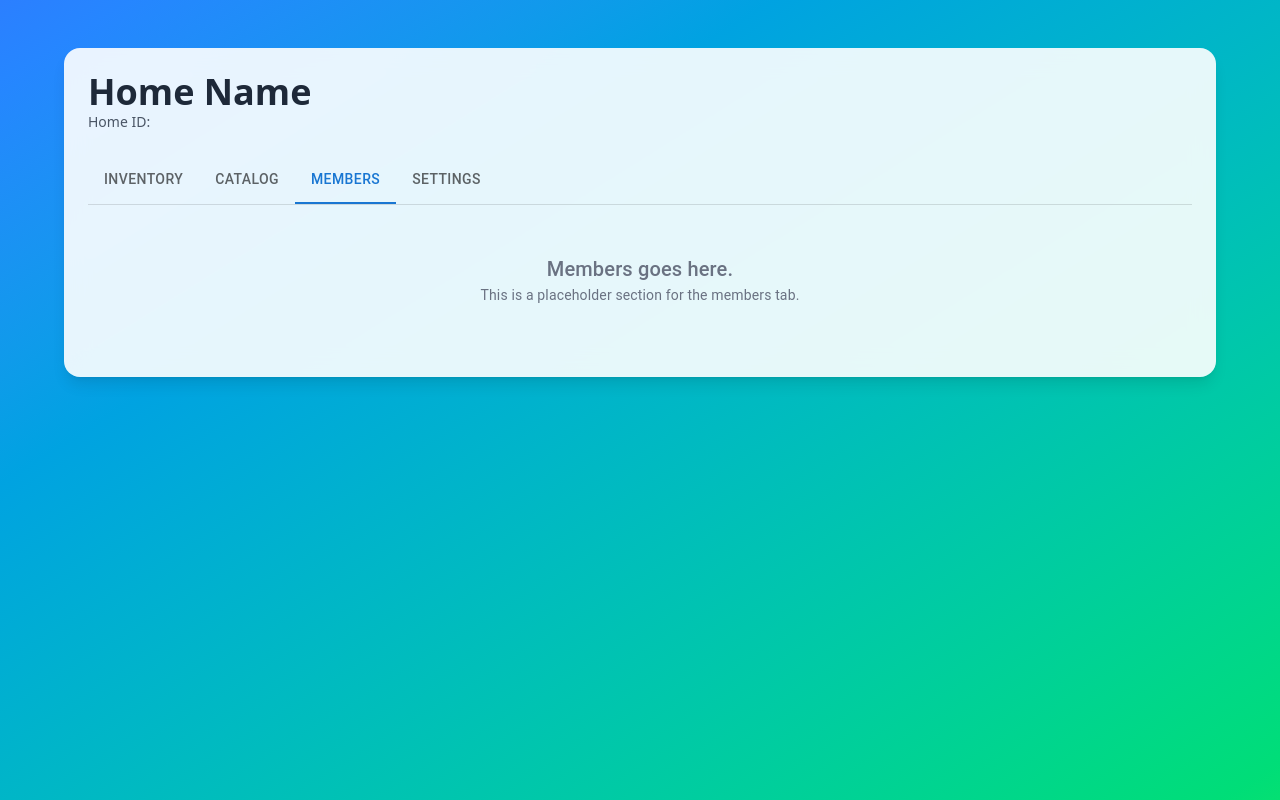
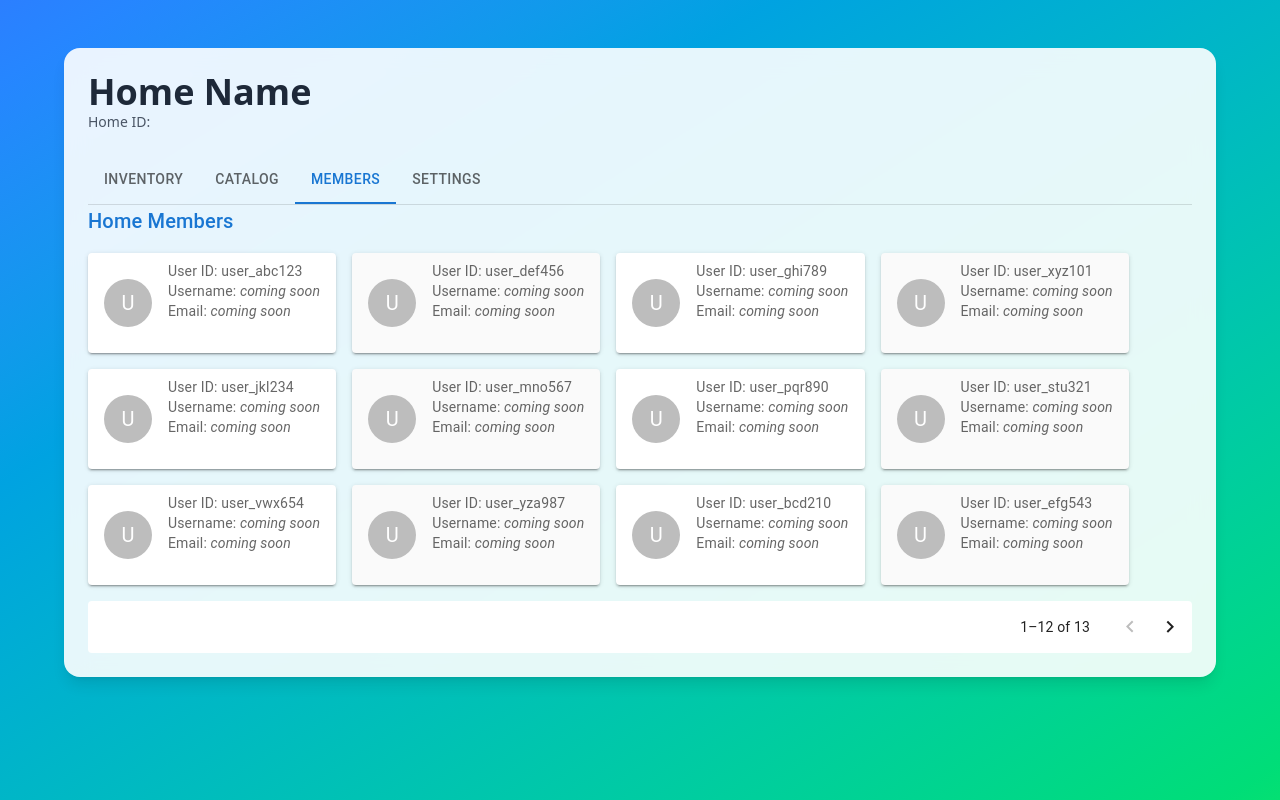
Before and after one commit to Ethan-Passino/HomeShelf, a React (Vite) app in the folder frontend/: page /home in a window 1280 px wide. Both pictures are taken after a click on the tab "MEMBERS". Built offline with nearby package versions, Linux system fonts and the light colour scheme.

Commit message:
add members tab

```diff
--- a/frontend/package.json
+++ b/frontend/package.json
@@ -11,9 +11,9 @@
   },
   "dependencies": {
     "@emotion/react": "^11.14.0",
-    "@emotion/styled": "^11.14.0",
+    "@emotion/styled": "^11.14.1",
     "@mui/icons-material": "^7.1.1",
-    "@mui/material": "^7.1.1",
+    "@mui/material": "^7.2.0",
     "@tailwindcss/vite": "^4.1.10",
     "firebase": "^11.9.1",
     "react": "^19.1.0",
--- /dev/null
+++ b/frontend/src/Components/Tabs/MembersTab.tsx
@@ -0,0 +1,85 @@
+import React, { useState } from 'react';
+import {
+  Avatar,
+  Box,
+  Card,
+  CardContent,
+  Typography,
+  Paper,
+  TablePagination,
+  Grid,
+} from '@mui/material';
+
+interface MembersTabProps {
+  memberIds: string[];
+}
+
+const MembersTab: React.FC<MembersTabProps> = ({ memberIds }) => {
+  const [page, setPage] = useState(0);
+  const rowsPerPage = 12;
+
+  const paginated = memberIds.slice(
+    page * rowsPerPage,
+    page * rowsPerPage + rowsPerPage
+  );
+
+  const handleChangePage = (_: unknown, newPage: number) => {
+    setPage(newPage);
+  };
+
+  return (
+    <Box>
+      <Typography variant="h6" color="primary" mb={2}>
+        Home Members
+      </Typography>
+
+      <Grid container spacing={2}>
+        {paginated.map((id, index) => (
+          <Grid key={id}>
+            <Card
+              elevation={2}
+              sx={{
+                display: 'flex',
+                alignItems: 'center',
+                p: 2,
+                gap: 2,
+                height: 100,
+                maxWidth: 360,
+                backgroundColor: index % 2 === 0 ? 'white' : '#fafafa',
+                mx: 'auto',
+              }}
+            >
+              <Avatar sx={{ width: 48, height: 48 }}>
+                {id[0].toUpperCase()}
+              </Avatar>
+              <CardContent sx={{ p: 0 }}>
+                <Typography variant="body2" color="textSecondary">
+                  User ID: {id}
+                </Typography>
+                <Typography variant="body2" color="textSecondary">
+                  Username: <i>coming soon</i>
+                </Typography>
+                <Typography variant="body2" color="textSecondary">
+                  Email: <i>coming soon</i>
+                </Typography>
+              </CardContent>
+            </Card>
+          </Grid>
+        ))}
+      </Grid>
+
+      <Paper elevation={0} sx={{ mt: 2 }}>
+        <TablePagination
+          component="div"
+          count={memberIds.length}
+          page={page}
+          onPageChange={handleChangePage}
+          rowsPerPage={rowsPerPage}
+          rowsPerPageOptions={[rowsPerPage]}
+        />
+      </Paper>
+    </Box>
+  );
+};
+
+export default MembersTab;
--- a/frontend/src/Pages/HomePage.tsx
+++ b/frontend/src/Pages/HomePage.tsx
@@ -4,6 +4,7 @@ import { Tabs, Tab, Box, Typography, Button, Divider } from '@mui/material';
 import EditOutlinedIcon from '@mui/icons-material/EditOutlined';
 import InventoryTab from '../Components/Tabs/InventoryTab';
 import CatalogTab from '../Components/Tabs/CatalogTab';
+import MembersTab from '../Components/Tabs/MembersTab';
 
 const HomePage: React.FC = () => {
   const { homeId } = useParams();
@@ -20,7 +21,25 @@ const HomePage: React.FC = () => {
       case 1:
         return <CatalogTab />;
       case 2:
-        return <Placeholder title="Members" />;
+        return (
+          <MembersTab
+            memberIds={[
+              'user_abc123',
+              'user_def456',
+              'user_ghi789',
+              'user_xyz101',
+              'user_jkl234',
+              'user_mno567',
+              'user_pqr890',
+              'user_stu321',
+              'user_vwx654',
+              'user_yza987',
+              'user_bcd210',
+              'user_efg543',
+              'user_hij876',
+            ]}
+          />
+        );
       case 3:
         return <Placeholder title="Settings" />;
       default:
```
Also changed, not shown: 1 other file (tests, documents, lock files or other folders).
